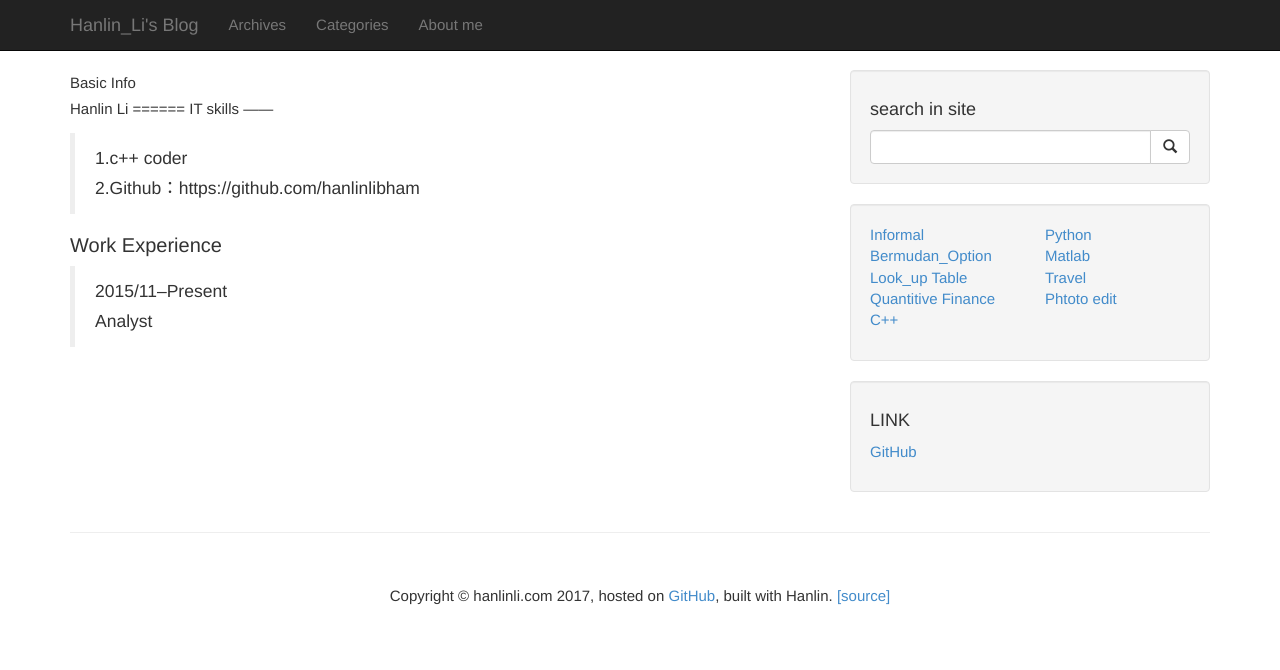
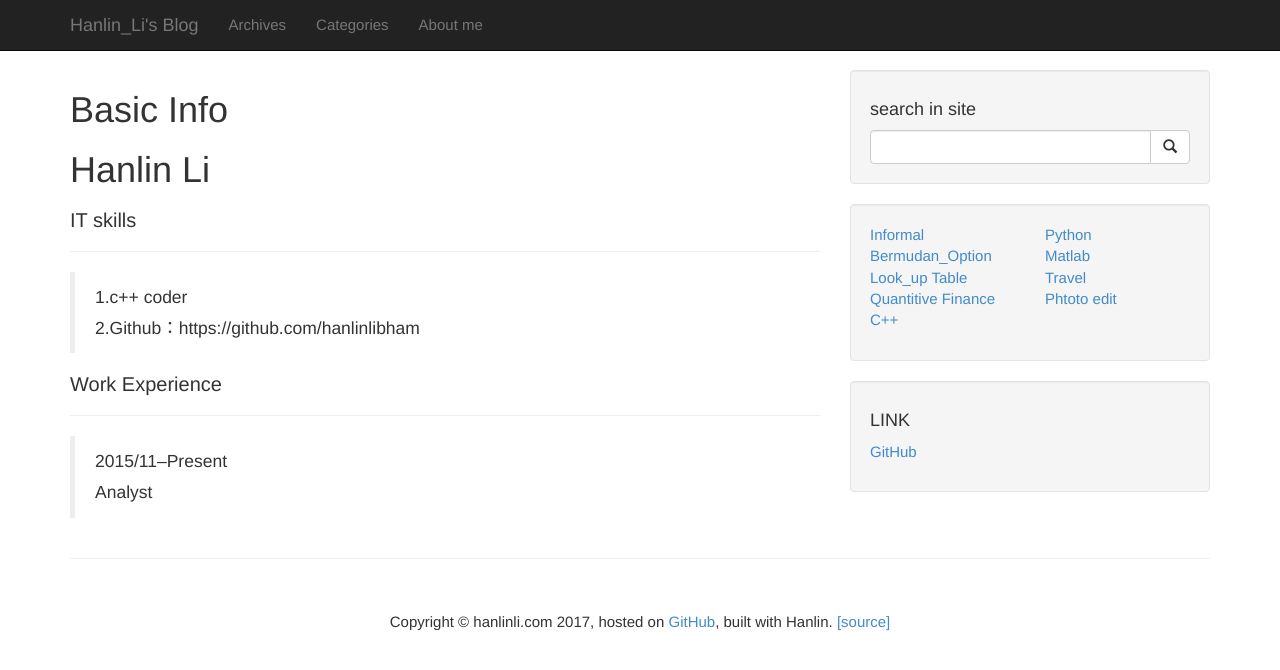
Before and after one commit to hanlinlibham/hanlinlibham.github.io, a Jekyll site: the page built from about.markdown, in a window 1280 px wide. Shown: the top 670 px of the page. Built offline with Jekyll 4.4.1, drawn with Linux system fonts in a browser that asks for light colours; our own code applies the rules of GitHub Pages for plain Markdown files; Markdown is read by kramdown in place of the engine named in the settings.

```diff
--- a/about.markdown
+++ b/about.markdown
@@ -1,14 +1,14 @@
 
-Basic Info<br>
-Hanlin Li
-======
-IT skills
+# Basic Info<br>
+# Hanlin Li
+
+## IT skills
 ------
 >
 1.c++ coder<br>
 2.Github：https://github.com/hanlinlibham
 
-Work Experience
+## Work Experience
 ------
 >
 2015/11--Present<br>
```
